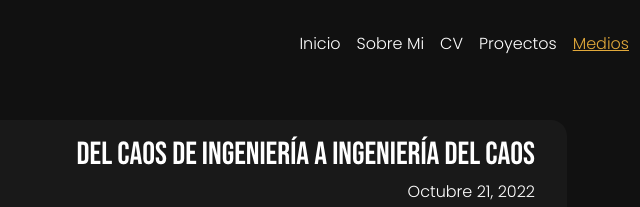
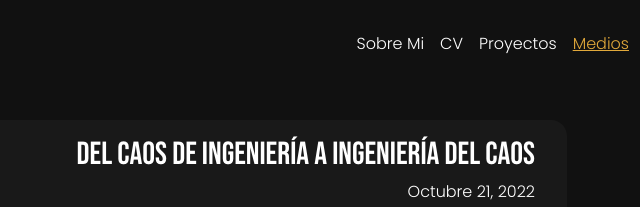
Before and after one commit to DaianaCapovilla/MatiA, a website: page publicaciones.html in a window 1280 px wide. Shown: the top 207 px of the page, 615-1255 px from the left. Drawn offline with nearby package versions, Linux system fonts and the light colour scheme.

Commit message:
Update publicaciones.html

```diff
--- a/publicaciones.html
+++ b/publicaciones.html
@@ -41,7 +41,7 @@
                   </button>
                     <div class="collapse navbar-collapse justify-content-end menu" id="navbarNavAltMarkup">
                         <div class="navbar-nav lista">
-                            <a class="nav-link" href="index.html">Inicio</a>
+                            <!-- <a class="nav-link" href="index.html">Inicio</a> -->
                             <a class="nav-link" href="sobreMi.html">Sobre Mi</a>
                             <a class="nav-link" href="curriculum.html">CV</a>
                             <a class="nav-link" href="proyectos.html">Proyectos</a>
```
